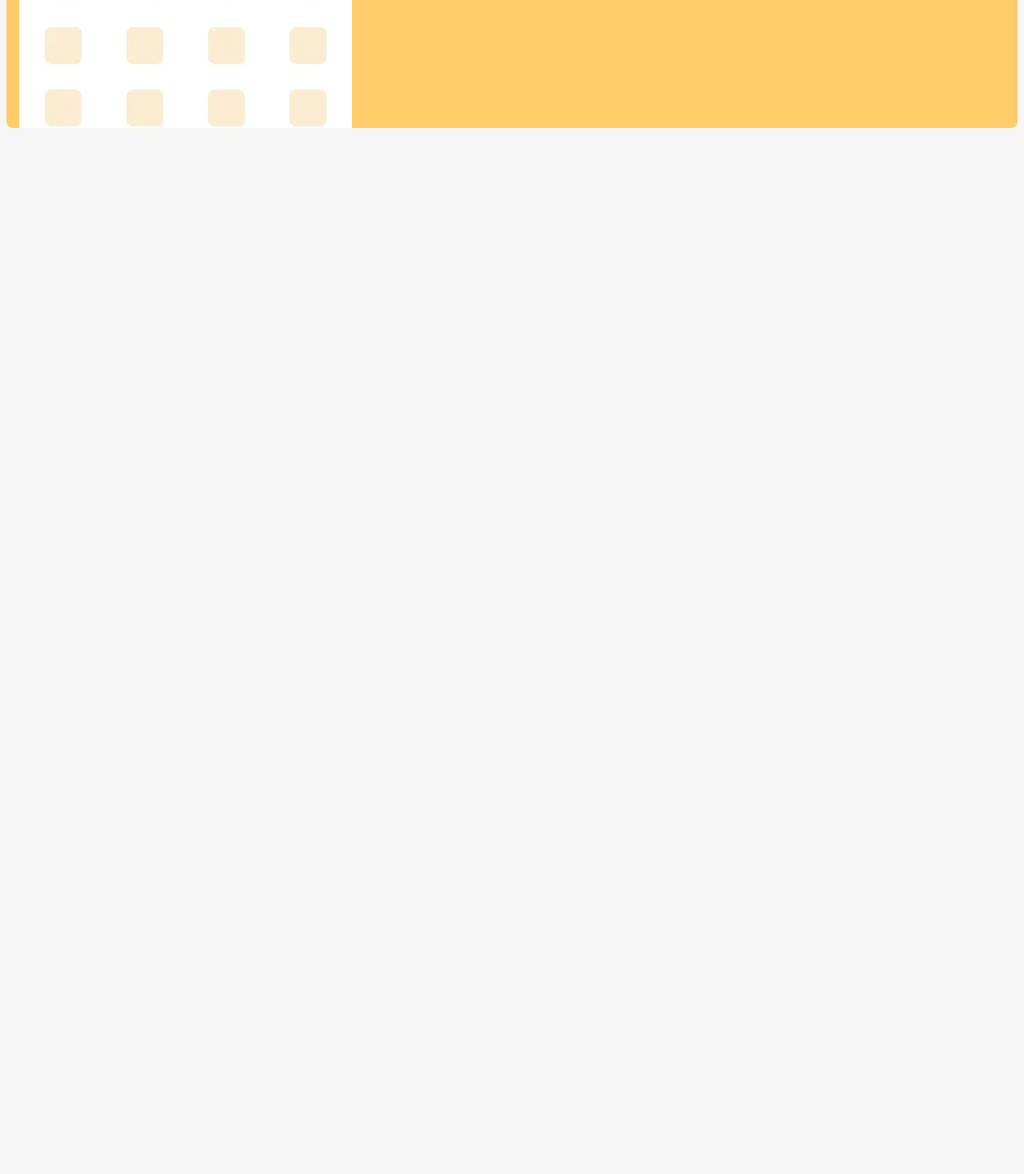
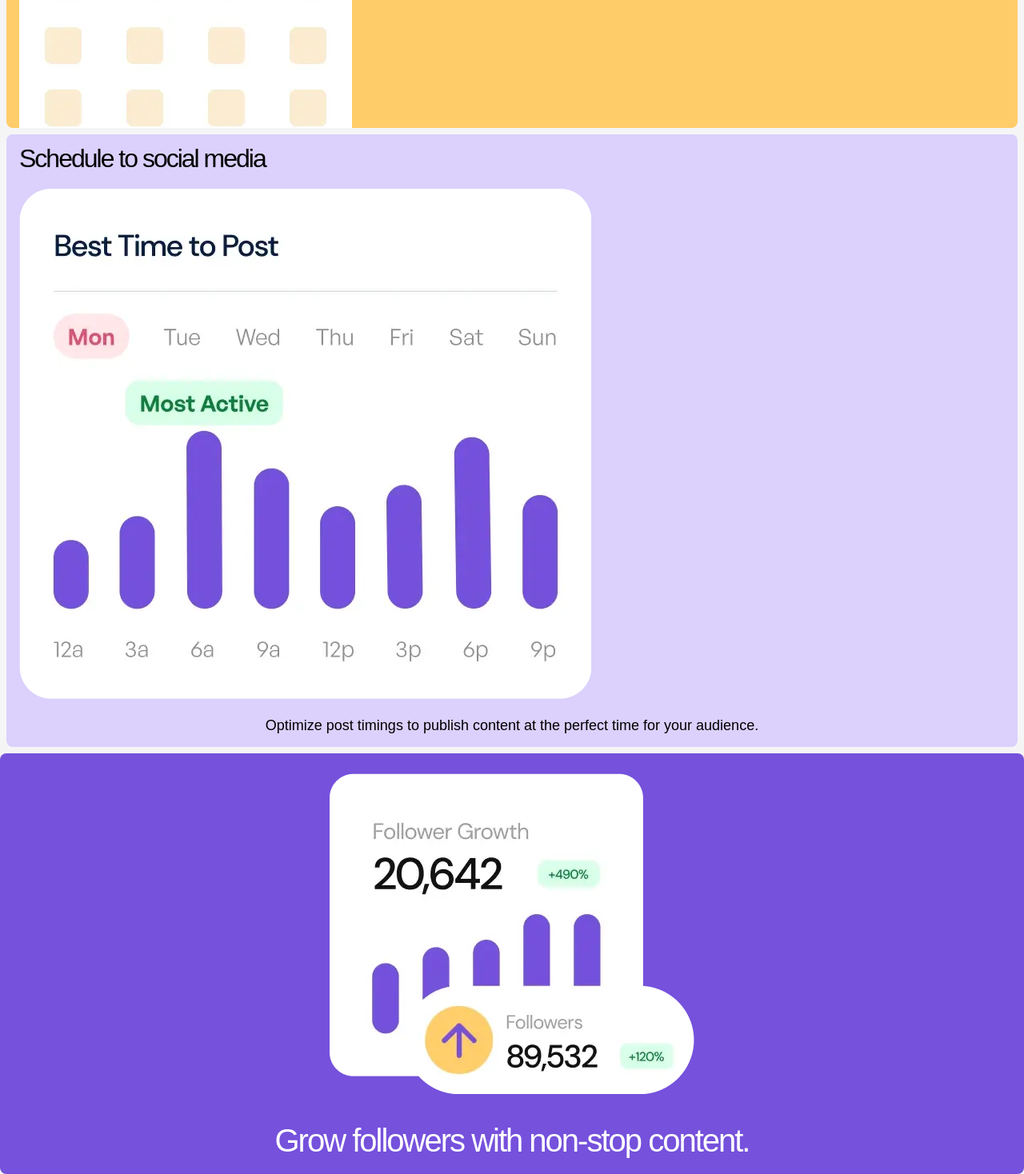
Before and after one commit to timshandrew/bento-grid, a React (Vite) app: page / in a window 1280 px wide. Shown: the part 718-2186 px from the top of the page at 80% size. Before the commit the page ends 886 px from the top, so only its background shows below. Built offline with nearby package versions, Linux system fonts and the light colour scheme; a web font is replaced by a local one.

Commit message:
add and style fourth and fifth cards

```diff
--- a/src/App.jsx
+++ b/src/App.jsx
@@ -1,6 +1,8 @@
 import fiveStarsImg from "./assets/images/illustration-five-stars.webp";
 import multiplePathsImg from "./assets/images/illustration-multiple-platforms.webp";
-import scheduleImg from "./assets/images/illustration-consistent-schedule.webp";
+import consistent from "./assets/images/illustration-consistent-schedule.webp";
+import scheduleImg from "./assets/images/illustration-schedule-posts.webp";
+import growthImg from "./assets/images/illustration-grow-followers.webp";
 
 function App() {
   return (
@@ -27,7 +29,23 @@ function App() {
         <h1 className="text-preset-3 mb-2">
           Maintain a consistent posting schedule.
         </h1>
-        <img src={scheduleImg} />
+        <img src={consistent} />
+      </div>
+
+      <div className="m-1 rounded-lg bg-purple-100 p-2">
+        <h1 className="text-preset-3 mb-3">Schedule to social media</h1>
+        <img className="mb-3" src={scheduleImg} />
+        <span className="text-preset-4 font-dm-sans-reg block text-center">
+          Optimize post timings to publish content at the perfect time for your
+          audience.
+        </span>
+      </div>
+
+      <div className="rounded-lg bg-purple-500 p-3 text-white">
+        <img className="mx-auto mb-5" src={growthImg} />
+        <h1 className="text-preset-2 text-center">
+          Grow followers with non-stop content.
+        </h1>
       </div>
     </div>
   );
```
